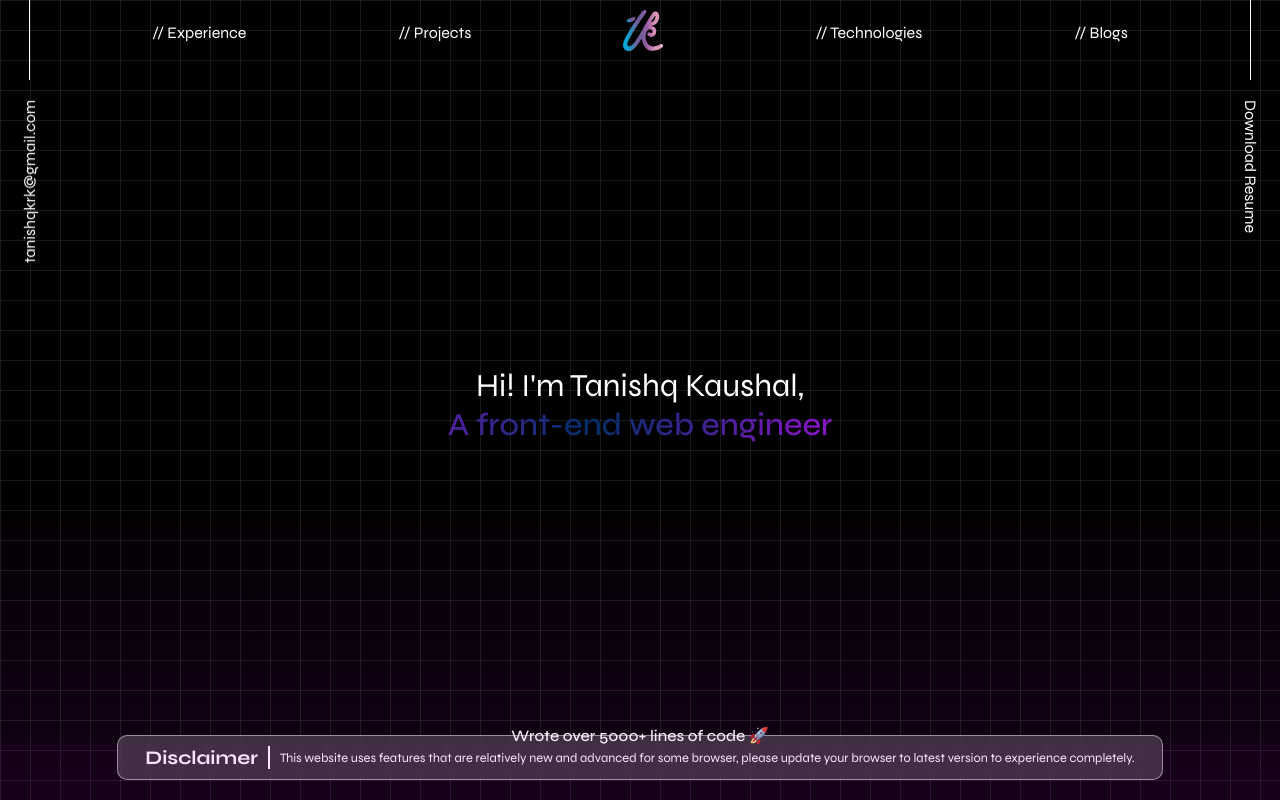
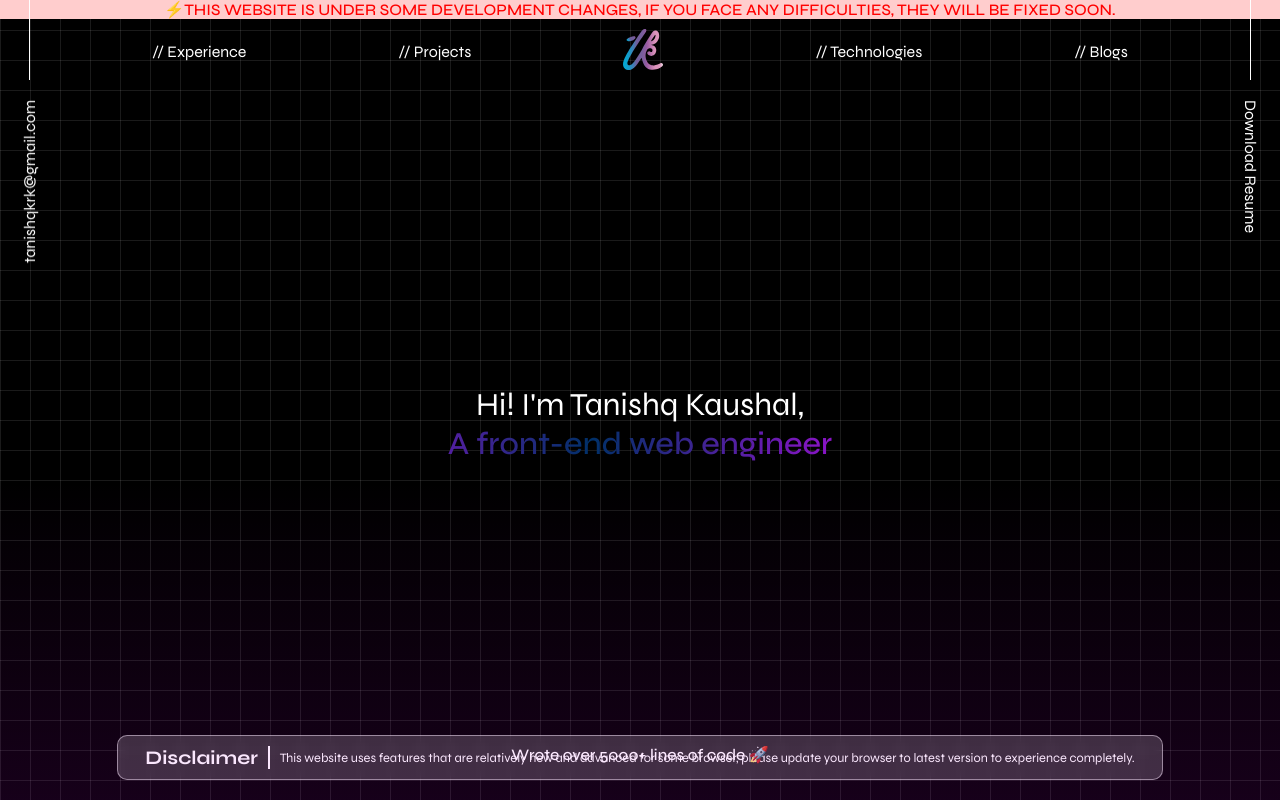
Before and after one commit to tanishqkrk/portfolio, a React (Vite) app: page / in a window 1280 px wide. Shown: the top 800 px of the page. Built offline with nearby package versions, Linux system fonts and the light colour scheme.

Commit message:
added banner

```diff
--- a/src/App.jsx
+++ b/src/App.jsx
@@ -32,6 +32,7 @@ const App = () => {
 
   return (
     <div ref={overlay} className='app'>
+      <div className="alert">⚡THIS WEBSITE IS UNDER SOME DEVELOPMENT CHANGES, IF YOU FACE ANY DIFFICULTIES, THEY WILL BE FIXED SOON.</div>
       <div ref={notification} className="notification">
         <h4>Disclaimer</h4>
         <p>This website uses features that are relatively new and advanced for some browser, please update your browser to latest version to experience completely.</p>
--- a/src/theme/App.css
+++ b/src/theme/App.css
@@ -110,3 +110,10 @@ body {
   }
 
 }
+
+.alert {
+  background: rgb(255, 205, 205);
+  color: red;
+  text-align: center;
+  font-weight: 500;
+}
```
